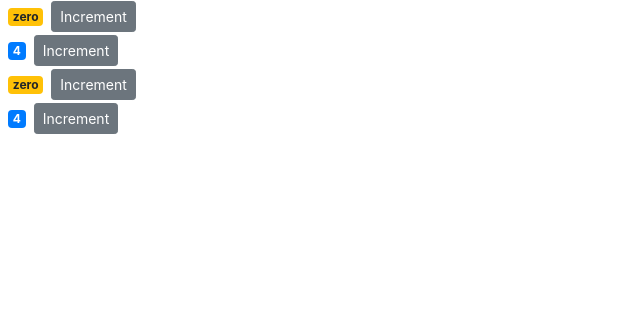
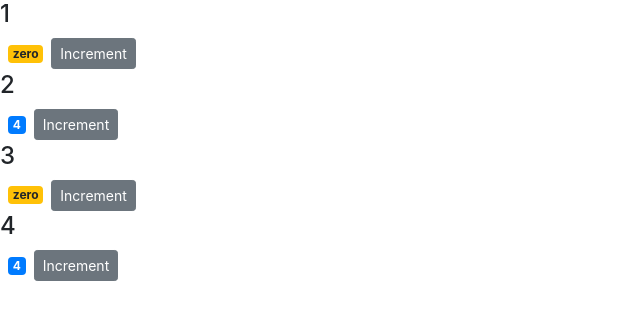
Before and after one commit to shayanmalinda/Counter-App, a React (Create React App) app: page / in a window 1280 px wide. Shown: the top 320 px of the page, without its empty margins (0-640 px from the left). Built offline with nearby package versions, Linux system fonts and the light colour scheme.

Commit message:
showing counter nunber

```diff
--- a/src/components/counter.jsx
+++ b/src/components/counter.jsx
@@ -9,6 +9,7 @@ class Counter extends Component {
   render() {
     return (
       <div>
+        <h4>{this.props.id}</h4>
         <span className={this.getBadgeClass()}> {this.formatCount()} </span>
         <button
           onClick={this.handleIncrement}
--- a/src/components/counters.jsx
+++ b/src/components/counters.jsx
@@ -14,7 +14,12 @@ class Counters extends Component {
     return (
       <div>
         {this.state.counters.map(counter => (
-          <Counter key={counter.id} value={counter.value} selected={true} />
+          <Counter
+            key={counter.id}
+            value={counter.value}
+            selected={true}
+            id={counter.id}
+          ></Counter>
         ))}
       </div>
     );
```
